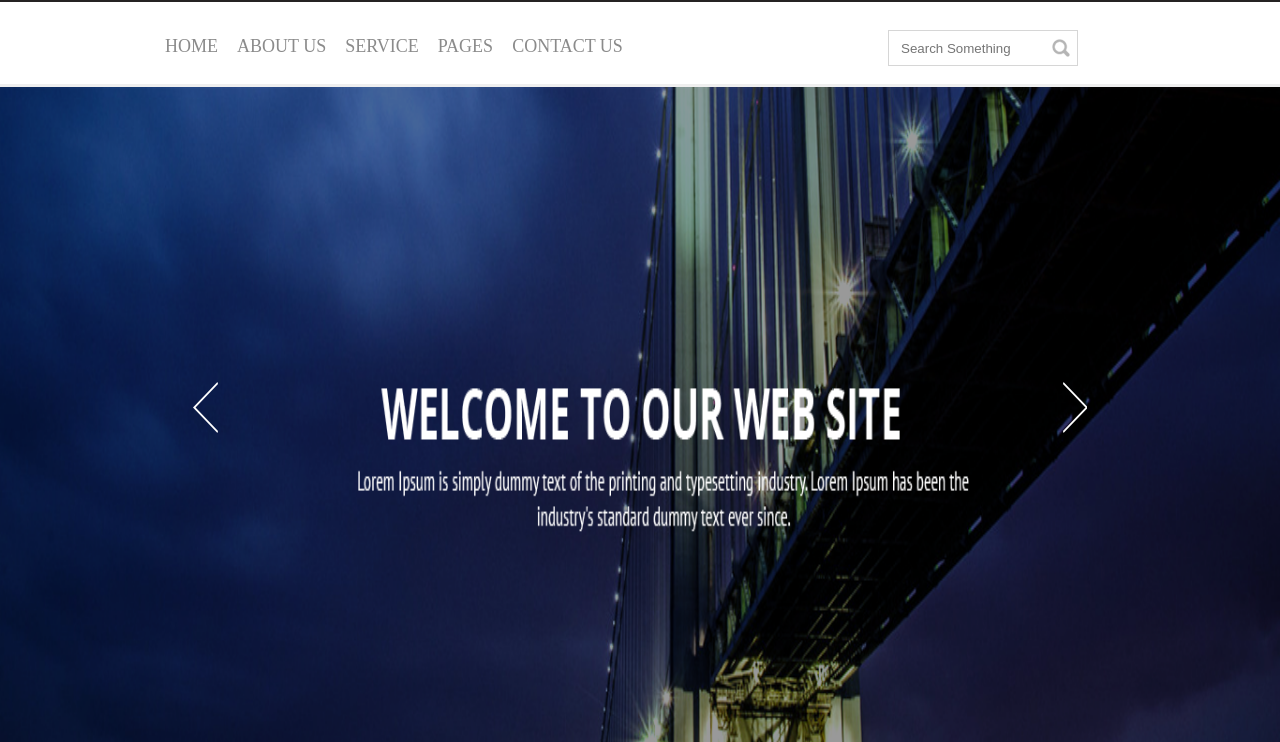
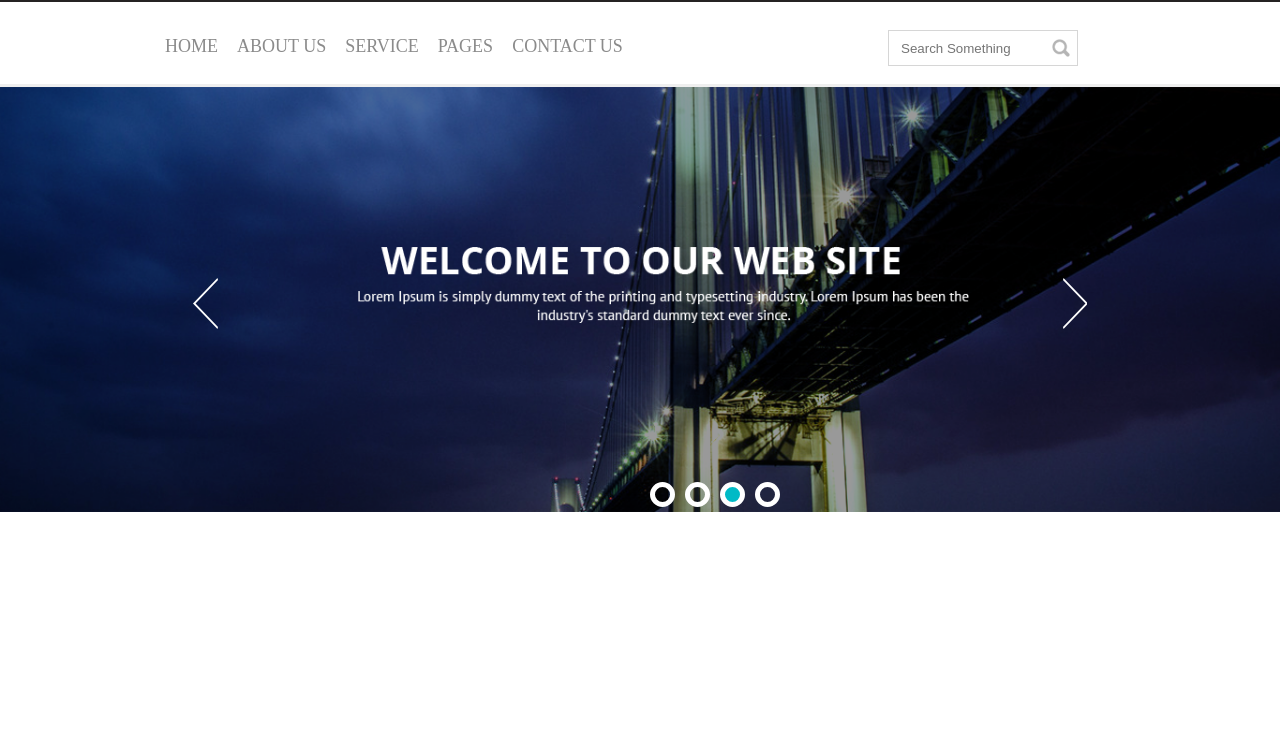
Before and after one commit to Brunokrk/Front-End-Exercises, a plain HTML site: page QuarentineTraining/index.html in a window 1280 px wide. Shown: the part 58-800 px from the top of the page. Drawn offline with nearby package versions, Linux system fonts and the light colour scheme.

Commit message:
Arrumado erro de carregamento
Adicionado Botões abaixo do slider, e resolvido lentidão para carregar a página

```diff
--- a/QuarentineTraining/css/main.css
+++ b/QuarentineTraining/css/main.css
@@ -95,7 +95,7 @@ button.slick-prev{
     background-image: url(../img/LeftArrow.png);
     position: absolute;
     z-index: 9;
-    top: 35%;
+    top: 45%;
     left: 193px;
 }
 button.slick-next{
@@ -107,22 +107,42 @@ button.slick-next{
     background-image: url(../img/RightArrow.png);
     position: absolute;
     z-index: 9;
-    top: 35%;
+    top: 45%;
     right: 193px;
 
 }
-.slider-principal{
-    width: 100%;
+.slider-principal img{
+    height: auto;
 }
-ul.slick-dots li {
-    display: inline-block;
+
+.slick-list{
+    width: 100%!important
+}
+.slick-initialized{
+    overflow: hidden;
+}
+.slick-dots li button{
     font-size: 0px;
-    border: 3px solid #ffffff;
+    border: 5px solid #ffffff;
     border-radius: 50%;
-    width: 20px;
-    height: 20px;
+    height: 25px;
+    width: 25px;
+    background: transparent;
+    cursor:pointer;
+
 
 }
-ul.slick-dots li.slick-active {
-    background-color: #00bac6 ;
+.slick-dots{
+    margin: auto;
+    width: 50%;
+    position: absolute;
+    left: 50%;
+    top: 93%;
 }
+.slick-dots li{
+    display: inline-block;
+    padding-left: 10px;
+}
+li.slick-active button{
+    background: #00bac6;
+}
--- a/QuarentineTraining/index.html
+++ b/QuarentineTraining/index.html
@@ -4,7 +4,7 @@
     <meta charset="UTF-8">
     <title>Treinando na Quarentena</title>
     <link rel="stylesheet" type="text/css" href="./css/main.css">
-    <link rel="stylesheet" type="text/css" href="//cdn.jsdelivr.net/npm/slick-carousel@1.8.1/slick/slick.css" />
+    <link rel="stylesheet" type="text/css" href="https://cdn.jsdelivr.net/npm/slick-carousel@1.8.1/slick/slick.css" />
 </head>
 
 <body>
```
